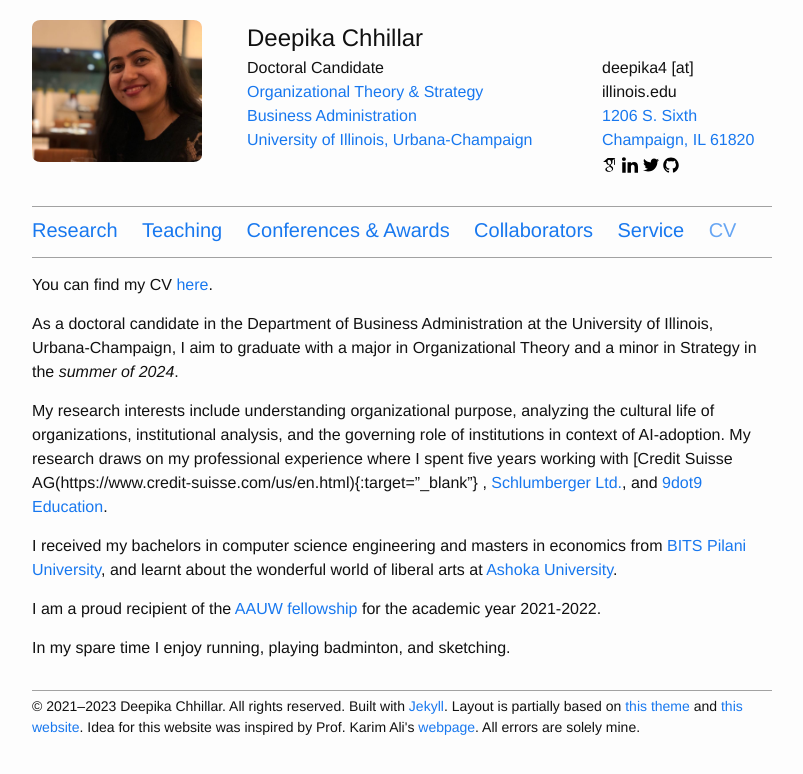
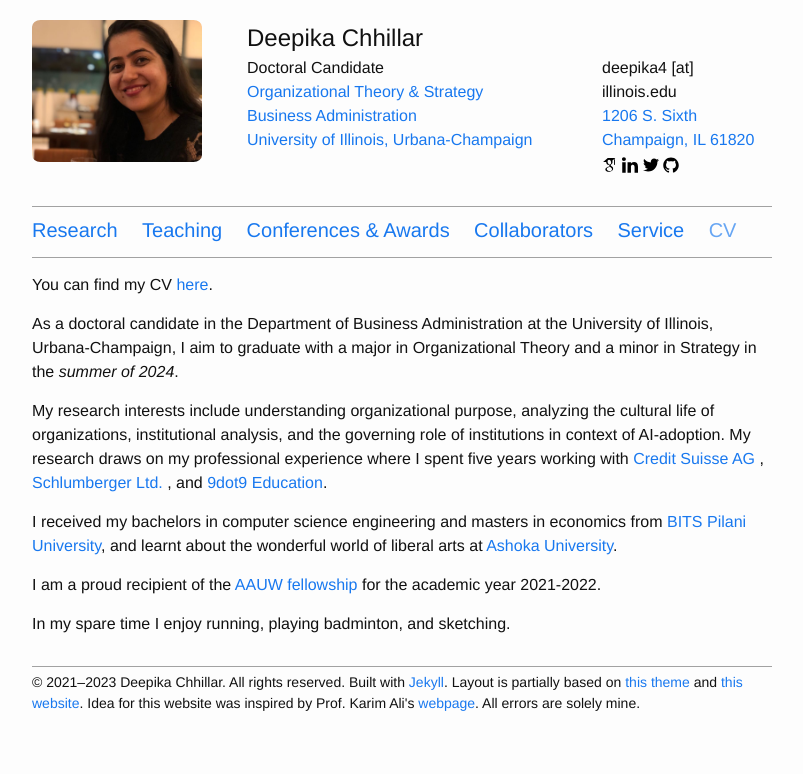
Before and after one commit to deepikachhillar/deepikachhillar.github.io, a Jekyll site: the page built from nav/cv.md, in a window 1280 px wide. Shown: the top 774 px of the page, without its empty margins (238-1041 px from the left). Built offline with Jekyll 4.4.1, drawn with Linux system fonts in a browser that asks for light colours.

Commit message:
Update cv.md

```diff
--- a/nav/cv.md
+++ b/nav/cv.md
@@ -9,7 +9,7 @@ You can find my CV [here][cvpdf]{:target="_blank"}.
 [cvpdf]: {{ "/resources/docs/deepika-cv.pdf" | prepend: site.baseurl }}
 As a doctoral candidate in the Department of Business Administration at the University of Illinois, Urbana-Champaign, I aim to graduate with a major in Organizational Theory and a minor in Strategy in the *summer of 2024*.
 
-My research interests include understanding organizational purpose, analyzing the cultural life of organizations, institutional analysis, and the governing role of institutions in context of AI-adoption. My research draws on my professional experience where I spent five years working with [Credit Suisse AG(https://www.credit-suisse.com/us/en.html){:target="_blank"} , [Schlumberger Ltd.](https://www.slb.com/){:target="_blank"}, and [9dot9 Education](https://www.9dot9.education/){:target="_blank"}.
+My research interests include understanding organizational purpose, analyzing the cultural life of organizations, institutional analysis, and the governing role of institutions in context of AI-adoption. My research draws on my professional experience where I spent five years working with [Credit Suisse AG](https://www.credit-suisse.com/us/en.html){:target="_blank"} , [Schlumberger Ltd.](https://www.slb.com/){:target="_blank"} , and [9dot9 Education](https://www.9dot9.education/){:target="_blank"}.
 
 I received my bachelors in computer science engineering and masters in economics from [BITS Pilani University](https://www.bits-pilani.ac.in/){:target="_blank"}, and learnt about the wonderful world of liberal arts at [Ashoka University](https://www.ashoka.edu.in/){:target="_blank"}.
 
```
